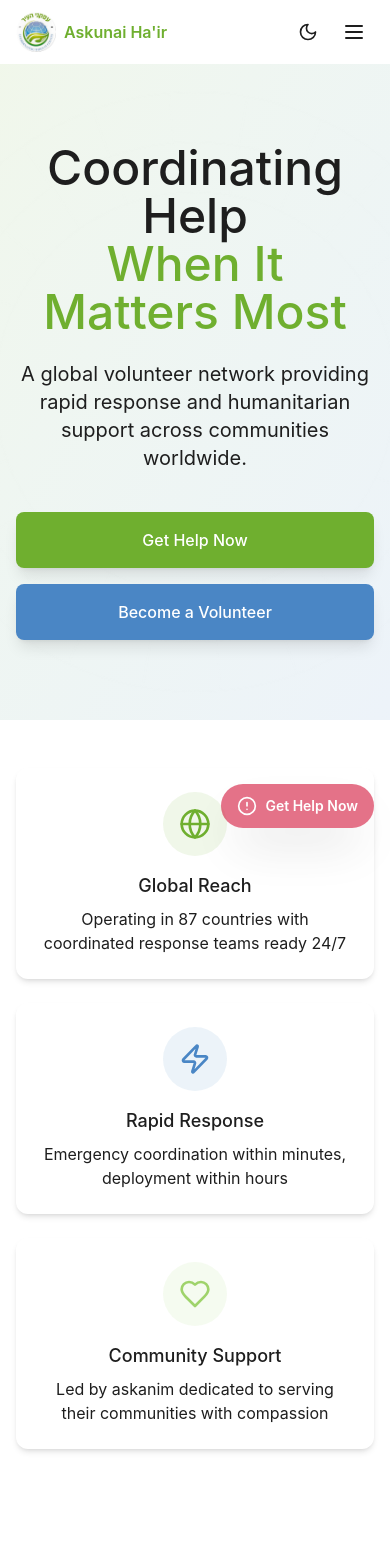
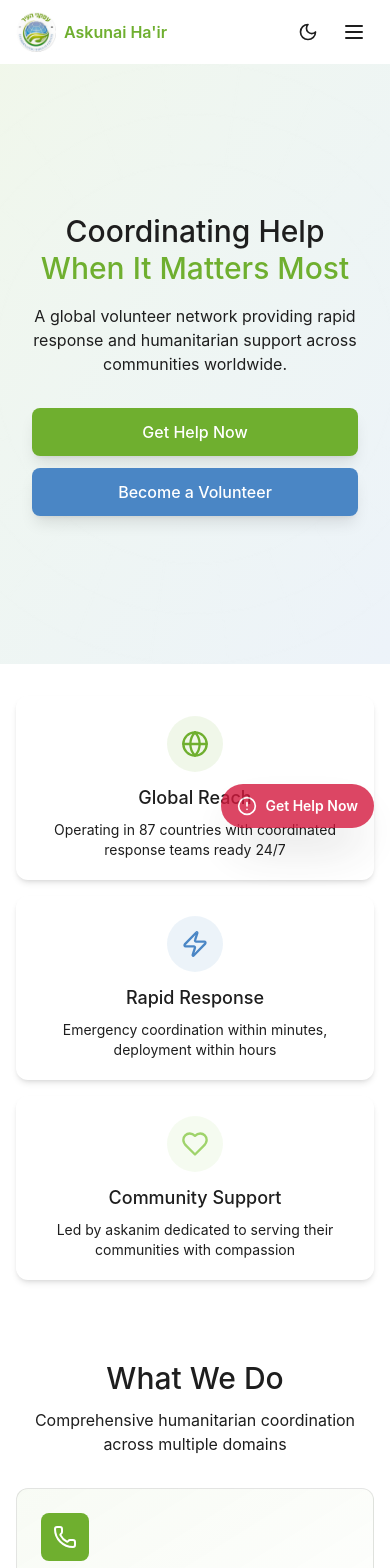
Before and after one commit to TheUriF/ploink, a React (Vite) app: page / in a window 390 px wide. Shown: the top 1568 px of the page. Built offline with nearby package versions, Linux system fonts and the light colour scheme.

Commit message:
Refactor Home component for improved styling and layout
Updated styling and layout for various elements in the Home component, including headings, buttons, and sections to improve responsiveness and visual consistency.

```diff
--- a/src/app/pages/Home.tsx
+++ b/src/app/pages/Home.tsx
@@ -99,12 +99,12 @@ export function Home() {
           </div>
         </div>
 
-        <div className="container mx-auto px-4 py-20 text-center relative z-10">
+        <div className="container mx-auto px-4 py-12 sm:py-16 md:py-20 text-center relative z-10">
           <motion.h1
             initial={{ opacity: 0, y: 20 }}
             animate={{ opacity: 1, y: 0 }}
             transition={{ duration: 0.6 }}
-            className="text-5xl md:text-6xl lg:text-7xl mb-6"
+            className="text-3xl sm:text-4xl md:text-5xl lg:text-6xl xl:text-7xl mb-4 sm:mb-6 leading-tight"
           >
             Coordinating Help
             <br />
@@ -114,7 +114,7 @@ export function Home() {
             initial={{ opacity: 0, y: 20 }}
             animate={{ opacity: 1, y: 0 }}
             transition={{ duration: 0.6, delay: 0.2 }}
-            className="text-xl md:text-2xl text-muted-foreground max-w-3xl mx-auto mb-10"
+            className="text-base sm:text-lg md:text-xl lg:text-2xl text-muted-foreground max-w-3xl mx-auto mb-8 sm:mb-10 px-4"
           >
             A global volunteer network providing rapid response and humanitarian support across communities worldwide.
           </motion.p>
@@ -122,17 +122,17 @@ export function Home() {
             initial={{ opacity: 0, y: 20 }}
             animate={{ opacity: 1, y: 0 }}
             transition={{ duration: 0.6, delay: 0.4 }}
-            className="flex flex-col sm:flex-row gap-4 justify-center"
+            className="flex flex-col sm:flex-row gap-3 sm:gap-4 justify-center px-4"
           >
             <button
               onClick={() => navigate('/get-help')}
-              className="bg-[#6FAF2F] hover:bg-[#5e9527] text-white px-8 py-4 rounded-lg transition-all duration-300 hover:scale-105 shadow-lg"
+              className="bg-[#6FAF2F] hover:bg-[#5e9527] active:bg-[#5e9527] text-white px-6 sm:px-8 py-3 sm:py-4 rounded-lg transition-all duration-300 hover:scale-105 active:scale-95 shadow-lg text-base sm:text-lg touch-manipulation"
             >
               Get Help Now
             </button>
             <button
               onClick={() => navigate('/apply')}
-              className="bg-[#4A86C5] hover:bg-[#3a6ba0] text-white px-8 py-4 rounded-lg transition-all duration-300 hover:scale-105 shadow-lg"
+              className="bg-[#4A86C5] hover:bg-[#3a6ba0] active:bg-[#3a6ba0] text-white px-6 sm:px-8 py-3 sm:py-4 rounded-lg transition-all duration-300 hover:scale-105 active:scale-95 shadow-lg text-base sm:text-lg touch-manipulation"
             >
               Become a Volunteer
             </button>
@@ -141,20 +141,20 @@ export function Home() {
       </section>
 
       {/* Mission Strip */}
-      <section className="py-12 bg-muted">
+      <section className="py-8 sm:py-12 bg-muted">
         <div className="container mx-auto px-4">
-          <div className="grid grid-cols-1 md:grid-cols-3 gap-6">
+          <div className="grid grid-cols-1 md:grid-cols-3 gap-4 sm:gap-6">
             <motion.div
               initial={{ opacity: 0, y: 20 }}
               whileInView={{ opacity: 1, y: 0 }}
               viewport={{ once: true }}
-              className="bg-background rounded-xl p-6 shadow-md hover:shadow-xl transition-all duration-300 flex flex-col items-center text-center"
+              className="bg-background rounded-xl p-5 sm:p-6 shadow-md hover:shadow-xl transition-all duration-300 flex flex-col items-center text-center"
             >
-              <div className="w-16 h-16 bg-[#6FAF2F]/10 rounded-full flex items-center justify-center mb-4">
-                <Globe className="h-8 w-8 text-[#6FAF2F]" />
+              <div className="w-14 h-14 sm:w-16 sm:h-16 bg-[#6FAF2F]/10 rounded-full flex items-center justify-center mb-3 sm:mb-4">
+                <Globe className="h-7 w-7 sm:h-8 sm:w-8 text-[#6FAF2F]" />
               </div>
-              <h3 className="mb-2">Global Reach</h3>
-              <p className="text-muted-foreground">
+              <h3 className="mb-2 text-lg sm:text-xl">Global Reach</h3>
+              <p className="text-muted-foreground text-sm sm:text-base">
                 Operating in 87 countries with coordinated response teams ready 24/7
               </p>
             </motion.div>
@@ -164,13 +164,13 @@ export function Home() {
               whileInView={{ opacity: 1, y: 0 }}
               viewport={{ once: true }}
               transition={{ delay: 0.1 }}
-              className="bg-background rounded-xl p-6 shadow-md hover:shadow-xl transition-all duration-300 flex flex-col items-center text-center"
+              className="bg-background rounded-xl p-5 sm:p-6 shadow-md hover:shadow-xl transition-all duration-300 flex flex-col items-center text-center"
             >
-              <div className="w-16 h-16 bg-[#4A86C5]/10 rounded-full flex items-center justify-center mb-4">
-                <Zap className="h-8 w-8 text-[#4A86C5]" />
+              <div className="w-14 h-14 sm:w-16 sm:h-16 bg-[#4A86C5]/10 rounded-full flex items-center justify-center mb-3 sm:mb-4">
+                <Zap className="h-7 w-7 sm:h-8 sm:w-8 text-[#4A86C5]" />
               </div>
-              <h3 className="mb-2">Rapid Response</h3>
-              <p className="text-muted-foreground">
+              <h3 className="mb-2 text-lg sm:text-xl">Rapid Response</h3>
+              <p className="text-muted-foreground text-sm sm:text-base">
                 Emergency coordination within minutes, deployment within hours
               </p>
             </motion.div>
@@ -180,13 +180,13 @@ export function Home() {
               whileInView={{ opacity: 1, y: 0 }}
               viewport={{ once: true }}
               transition={{ delay: 0.2 }}
-              className="bg-background rounded-xl p-6 shadow-md hover:shadow-xl transition-all duration-300 flex flex-col items-center text-center"
+              className="bg-background rounded-xl p-5 sm:p-6 shadow-md hover:shadow-xl transition-all duration-300 flex flex-col items-center text-center"
             >
-              <div className="w-16 h-16 bg-[#9FD36B]/10 rounded-full flex items-center justify-center mb-4">
-                <Heart className="h-8 w-8 text-[#9FD36B]" />
+              <div className="w-14 h-14 sm:w-16 sm:h-16 bg-[#9FD36B]/10 rounded-full flex items-center justify-center mb-3 sm:mb-4">
+                <Heart className="h-7 w-7 sm:h-8 sm:w-8 text-[#9FD36B]" />
               </div>
-              <h3 className="mb-2">Community Support</h3>
-              <p className="text-muted-foreground">
+              <h3 className="mb-2 text-lg sm:text-xl">Community Support</h3>
+              <p className="text-muted-foreground text-sm sm:text-base">
                 Led by askanim dedicated to serving their communities with compassion
               </p>
             </motion.div>
@@ -195,16 +195,16 @@ export function Home() {
       </section>
 
       {/* What We Do */}
-      <section className="py-20">
+      <section className="py-12 sm:py-16 md:py-20">
         <div className="container mx-auto px-4">
-          <div className="text-center mb-12">
-            <h2 className="text-4xl md:text-5xl mb-4">What We Do</h2>
-            <p className="text-xl text-muted-foreground max-w-2xl mx-auto">
+          <div className="text-center mb-8 sm:mb-12">
+            <h2 className="text-3xl sm:text-4xl md:text-5xl mb-3 sm:mb-4">What We Do</h2>
+            <p className="text-base sm:text-lg md:text-xl text-muted-foreground max-w-2xl mx-auto px-4">
               Comprehensive humanitarian coordination across multiple domains
             </p>
           </div>
 
-          <div className="grid grid-cols-1 md:grid-cols-2 lg:grid-cols-4 gap-8">
+          <div className="grid grid-cols-1 sm:grid-cols-2 lg:grid-cols-4 gap-5 sm:gap-6 md:gap-8">
             <motion.div
               initial={{ opacity: 0, y: 20 }}
               whileInView={{ opacity: 1, y: 0 }}
@@ -272,26 +272,26 @@ export function Home() {
       </section>
 
       {/* Impact Section */}
-      <section className="py-20 bg-gradient-to-br from-[#6FAF2F]/10 via-background to-[#4A86C5]/10">
+      <section className="py-12 sm:py-16 md:py-20 bg-gradient-to-br from-[#6FAF2F]/10 via-background to-[#4A86C5]/10">
         <div className="container mx-auto px-4">
-          <div className="text-center mb-12">
-            <h2 className="text-4xl md:text-5xl mb-4">Our Global Impact</h2>
-            <p className="text-xl text-muted-foreground">
+          <div className="text-center mb-8 sm:mb-12">
+            <h2 className="text-3xl sm:text-4xl md:text-5xl mb-3 sm:mb-4">Our Global Impact</h2>
+            <p className="text-base sm:text-lg md:text-xl text-muted-foreground px-4">
               Numbers that represent real lives touched and communities strengthened
             </p>
           </div>
 
-          <div className="grid grid-cols-2 lg:grid-cols-4 gap-8">
+          <div className="grid grid-cols-2 lg:grid-cols-4 gap-6 sm:gap-8">
             <motion.div
               initial={{ opacity: 0, scale: 0.8 }}
               whileInView={{ opacity: 1, scale: 1 }}
               viewport={{ once: true }}
               className="text-center"
             >
-              <div className="text-5xl md:text-6xl text-[#6FAF2F] mb-2">
+              <div className="text-4xl sm:text-5xl md:text-6xl text-[#6FAF2F] mb-2">
                 {stats.countries}
               </div>
-              <div className="text-lg text-muted-foreground">Countries Served</div>
+              <div className="text-sm sm:text-base md:text-lg text-muted-foreground px-2">Countries Served</div>
             </motion.div>
 
             <motion.div
@@ -301,10 +301,10 @@ export function Home() {
               transition={{ delay: 0.1 }}
               className="text-center"
             >
-              <div className="text-5xl md:text-6xl text-[#4A86C5] mb-2">
+              <div className="text-4xl sm:text-5xl md:text-6xl text-[#4A86C5] mb-2">
                 {stats.volunteers.toLocaleString()}+
               </div>
-              <div className="text-lg text-muted-foreground">Active Volunteers</div>
+              <div className="text-sm sm:text-base md:text-lg text-muted-foreground px-2">Active Volunteers</div>
             </motion.div>
 
             <motion.div
@@ -314,10 +314,10 @@ export function Home() {
               transition={{ delay: 0.2 }}
               className="text-center"
             >
-              <div className="text-5xl md:text-6xl text-[#9FD36B] mb-2">
+              <div className="text-4xl sm:text-5xl md:text-6xl text-[#9FD36B] mb-2">
                 {stats.emergencies.toLocaleString()}+
               </div>
-              <div className="text-lg text-muted-foreground">Emergencies Responded To</div>
+              <div className="text-sm sm:text-base md:text-lg text-muted-foreground px-2">Emergencies Responded To</div>
             </motion.div>
 
             <motion.div
@@ -327,21 +327,21 @@ export function Home() {
               transition={{ delay: 0.3 }}
               className="text-center"
             >
-              <div className="text-5xl md:text-6xl text-[#6FAF2F] mb-2">
+              <div className="text-4xl sm:text-5xl md:text-6xl text-[#6FAF2F] mb-2">
                 {stats.lives.toLocaleString()}+
               </div>
-              <div className="text-lg text-muted-foreground">Lives Helped</div>
+              <div className="text-sm sm:text-base md:text-lg text-muted-foreground px-2">Lives Helped</div>
             </motion.div>
           </div>
         </div>
       </section>
 
       {/* Askanim Spotlight */}
-      <section className="py-20">
+      <section className="py-12 sm:py-16 md:py-20">
         <div className="container mx-auto px-4">
-          <div className="text-center mb-12">
-            <h2 className="text-4xl md:text-5xl mb-4">Voices from the Field</h2>
-            <p className="text-xl text-muted-foreground">
+          <div className="text-center mb-8 sm:mb-12">
+            <h2 className="text-3xl sm:text-4xl md:text-5xl mb-3 sm:mb-4">Voices from the Field</h2>
+            <p className="text-base sm:text-lg md:text-xl text-muted-foreground px-4">
               Meet the askanim coordinating help around the world
             </p>
           </div>
@@ -352,34 +352,34 @@ export function Home() {
               initial={{ opacity: 0, y: 20 }}
               animate={{ opacity: 1, y: 0 }}
               exit={{ opacity: 0, y: -20 }}
-              className="bg-background rounded-2xl shadow-xl p-8 md:p-12 border border-border"
+              className="bg-background rounded-2xl shadow-xl p-6 sm:p-8 md:p-12 border border-border"
             >
-              <div className="flex flex-col md:flex-row gap-6 items-center">
+              <div className="flex flex-col md:flex-row gap-4 sm:gap-6 items-center">
                 <div className="flex-shrink-0">
-                  <div className="w-24 h-24 bg-gradient-to-br from-[#6FAF2F] to-[#4A86C5] rounded-full flex items-center justify-center">
-                    <Users className="h-12 w-12 text-white" />
+                  <div className="w-20 h-20 sm:w-24 sm:h-24 bg-gradient-to-br from-[#6FAF2F] to-[#4A86C5] rounded-full flex items-center justify-center">
+                    <Users className="h-10 w-10 sm:h-12 sm:w-12 text-white" />
                   </div>
                 </div>
                 <div className="flex-1 text-center md:text-left">
-                  <p className="text-xl italic mb-6 text-foreground">
+                  <p className="text-base sm:text-lg md:text-xl italic mb-4 sm:mb-6 text-foreground">
                     "{testimonials[currentTestimonial].quote}"
                   </p>
                   <div>
-                    <div className="font-semibold text-lg">{testimonials[currentTestimonial].name}</div>
-                    <div className="text-muted-foreground">{testimonials[currentTestimonial].role}</div>
+                    <div className="font-semibold text-base sm:text-lg">{testimonials[currentTestimonial].name}</div>
+                    <div className="text-sm sm:text-base text-muted-foreground">{testimonials[currentTestimonial].role}</div>
                   </div>
                 </div>
               </div>
 
-              <div className="flex justify-center gap-2 mt-8">
+              <div className="flex justify-center gap-2 mt-6 sm:mt-8">
                 {testimonials.map((_, index) => (
                   <button
                     key={index}
                     onClick={() => setCurrentTestimonial(index)}
-                    className={`w-3 h-3 rounded-full transition-all duration-300 ${
+                    className={`h-3 rounded-full transition-all duration-300 touch-manipulation ${
                       index === currentTestimonial
                         ? 'bg-[#6FAF2F] w-8'
-                        : 'bg-muted hover:bg-muted-foreground'
+                        : 'bg-muted hover:bg-muted-foreground w-3'
                     }`}
                     aria-label={`Go to testimonial ${index + 1}`}
                   />
@@ -391,20 +391,20 @@ export function Home() {
       </section>
 
       {/* Donation CTA */}
-      <section className="py-20 bg-gradient-to-r from-[#6FAF2F] to-[#5e9527]">
+      <section className="py-12 sm:py-16 md:py-20 bg-gradient-to-r from-[#6FAF2F] to-[#5e9527]">
         <div className="container mx-auto px-4 text-center text-white">
           <motion.div
             initial={{ opacity: 0, y: 20 }}
             whileInView={{ opacity: 1, y: 0 }}
             viewport={{ once: true }}
           >
-            <h2 className="text-4xl md:text-5xl mb-6">Your Support Saves Time — And Time Saves Lives</h2>
-            <p className="text-xl mb-8 max-w-2xl mx-auto opacity-95">
+            <h2 className="text-2xl sm:text-3xl md:text-4xl lg:text-5xl mb-4 sm:mb-6 px-4">Your Support Saves Time — And Time Saves Lives</h2>
+            <p className="text-base sm:text-lg md:text-xl mb-6 sm:mb-8 max-w-2xl mx-auto opacity-95 px-4">
               Every donation helps us maintain our rapid response network and deploy volunteers where they're needed most.
             </p>
             <button
               onClick={() => navigate('/donate')}
-              className="bg-white text-[#6FAF2F] px-8 py-4 rounded-lg transition-all duration-300 hover:scale-105 shadow-lg hover:shadow-xl"
+              className="bg-white text-[#6FAF2F] px-6 sm:px-8 py-3 sm:py-4 rounded-lg transition-all duration-300 hover:scale-105 active:scale-95 shadow-lg hover:shadow-xl text-base sm:text-lg touch-manipulation"
             >
               Donate Now
             </button>
```
